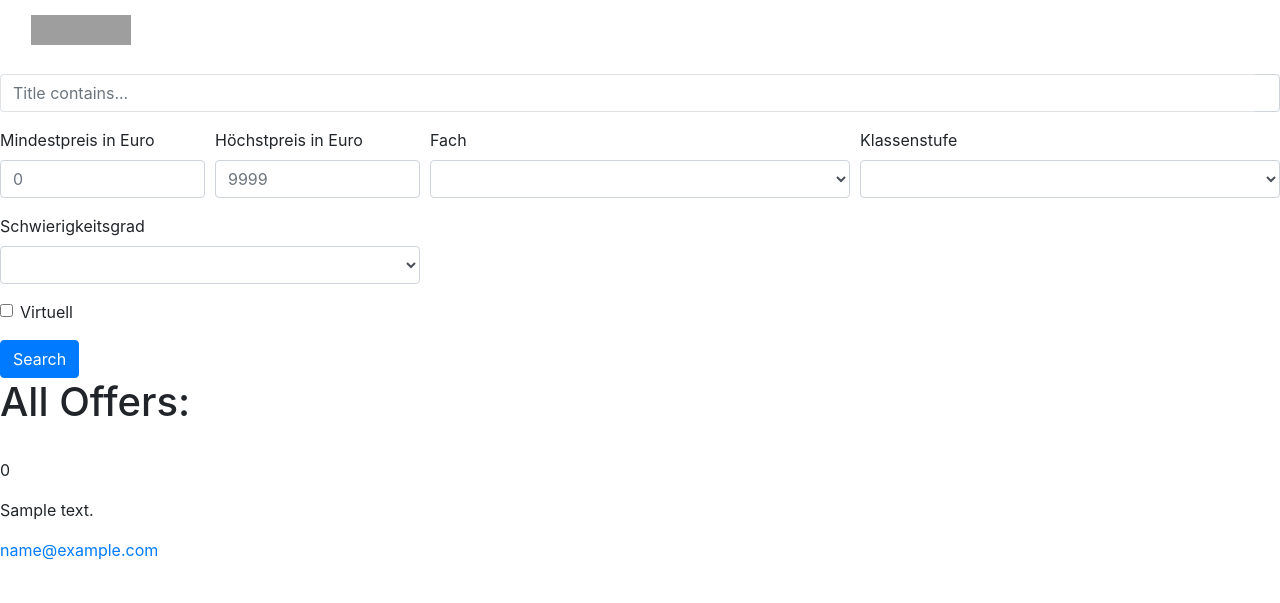
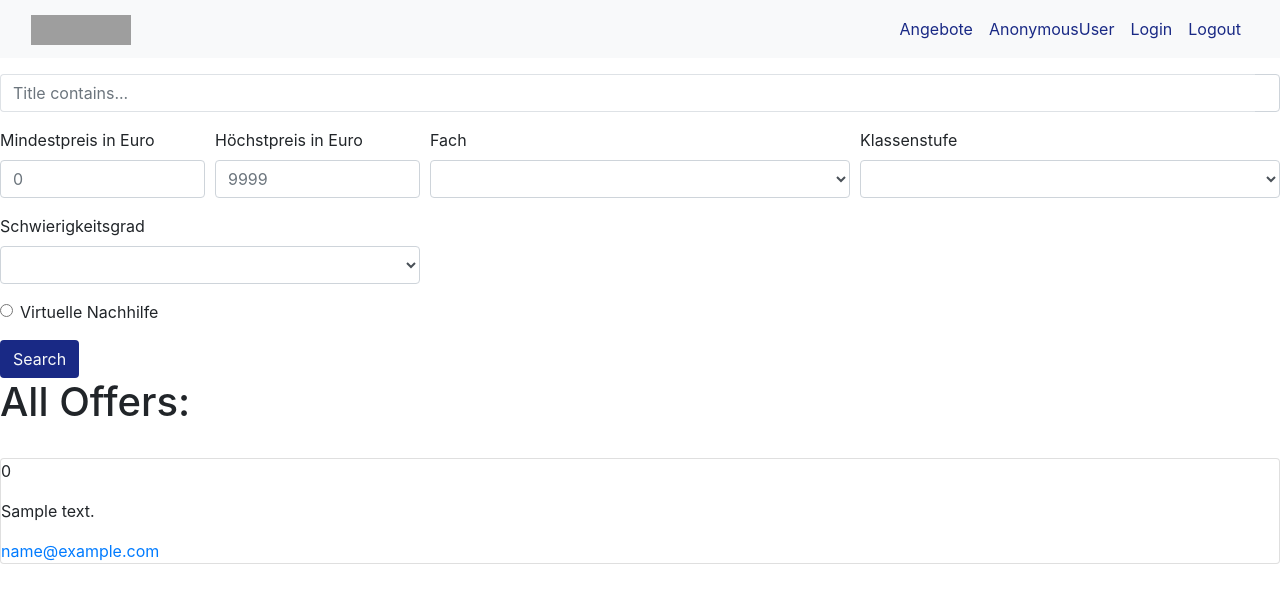
Before and after one commit to check24-scholarships/tutor-smith, a Django app: page /all in a window 1280 px wide. Shown: the top 603 px of the page. Run offline with Django 3.2, Linux system fonts and the light colour scheme; tables that the repository leaves empty hold one stand-in row (values such as "Sample post"); parts of the project's set-up code (start-up, migrations or seed data) failed here and were passed over; some libraries are stand-ins or nearby versions; grey boxes are pictures that could not be loaded.

Commit message:
navbar and profile page

```diff
--- a/user_management/templates/base.html
+++ b/user_management/templates/base.html
@@ -13,36 +13,34 @@
 </head>
 <body>
 
-    <nav class="navbar navbar-dark" >
+    <nav class="navbar navbar-expand-lg navbar-light bg-light">
         <div class="container-fluid">
           <a class="navbar-brand" href="/">
             <img src="{% static 'staticfiles/styles/logo.png' %}" alt="" width="100" height="30" padding="0" margin="0">
           </a>
-          <div>
-            <ul class="navbar-nav mr-auto">
+          <div class="collapse navbar-collapse " id="navbarNav">
+            <ul class="navbar-nav ml-auto" >
+
               <li class="nav-item">
-                    <a class="nav-link" href="{% url 'login' %}">Login</a>
+                <a style="color: #192985" class="nav-link" href="{% url 'view_all' %}" >Angebote</a>
               </li>
-                <!--
+
               <li class="nav-item">
-                    <a class="nav-link" href="{% url 'view_all' %}" >Angebote</a>
+                <a style="color: #192985" class="nav-link" href="users/{{user.get_hashid}}/profile">{{user}}</a>
               </li>
               <li class="nav-item">
-                    <a class="nav-link" href="{% url 'logout' %}">Logout</a>
+                <a style="color: #192985" class="nav-link" href="{% url 'login' %}">Login</a>
               </li>
-                -->
+              <li class="nav-item">
+                <a style="color: #192985" class="nav-link" href="{% url 'logout' %}">Logout</a>
+              </li>
+
             </ul>
+          </div>
         </div>
     </nav>
 
-<!--
 
-        <form class="d-flex" method=POST action="{% url 'search' %}">
-            {% csrf_token %}
-            <input class="form-control me-2" type="search" placeholder="Search" aria-label="Search" name="searched">
-            <button class="btn btn-outline-secondary" type="submit">Search</button>
-        </form>
-   -->
 
     {% block messages %}
     <ul class="messages" id="messages-list">
--- a/user_management/templates/search.html
+++ b/user_management/templates/search.html
@@ -3,6 +3,7 @@
 {% block title %}Tutor-Smith{% endblock title %}
 {% block content %}
     {% if search %}
+    <div class="wrapper">
         <form method="GET" action="search">
             <div class="form-row">
                 <div class="form-group col-12">
@@ -55,14 +56,15 @@
             </div>
             <div class="form-group">
                 <div class="form-check">
-                    <input class="form-check-input" type="checkbox" id="virtual" name="virtual">
+                    <input class="form-check-input" type="radio" id="virtual" name="virtual">
                     <label class="form-check-label" for="virtual">
-                        Virtuell
+                        Virtuelle Nachhilfe
                     </label>
                 </div>
             </div>
-            <button type="submit" class="btn btn-primary">Search</button>
+            <button type="submit" class="btn text-light" style="background-color: #192985">Search</button>
         </form>
+    </div>
         {% if all %}
             <h1>All Offers:</h1>
         {% else %}
@@ -71,15 +73,18 @@
             <h2>Offers:</h2>
         {% endif %}
         <br/>
+        <div class="card-deck">
         {% for offer in offers %}
-            <div class="row">
-                <div class="col-md-8">
+
+                <div class="card">
                     <p>{{ offer.subject }}</p>
                     <p>{{ offer.description }}</p>
                     <a href="users/{{user.get_hashid}}/profile">{{ offer.author }}</a>
                 </div>
-            </div>
+
+
         {% endfor %}
+    </div>
 
     {% else %}
         <h1>No Search Found</h1>
```
Also changed, not shown: user_management/templates/index.html (+7 -15 lines), user_management/templates/login.html (+5 -3 lines), user_management/templates/profile/profile.html (+60 -28 lines), user_management/validators.py (+6 -2 lines), 5 other files. Lines whose indentation alone changed are shown as unchanged.
